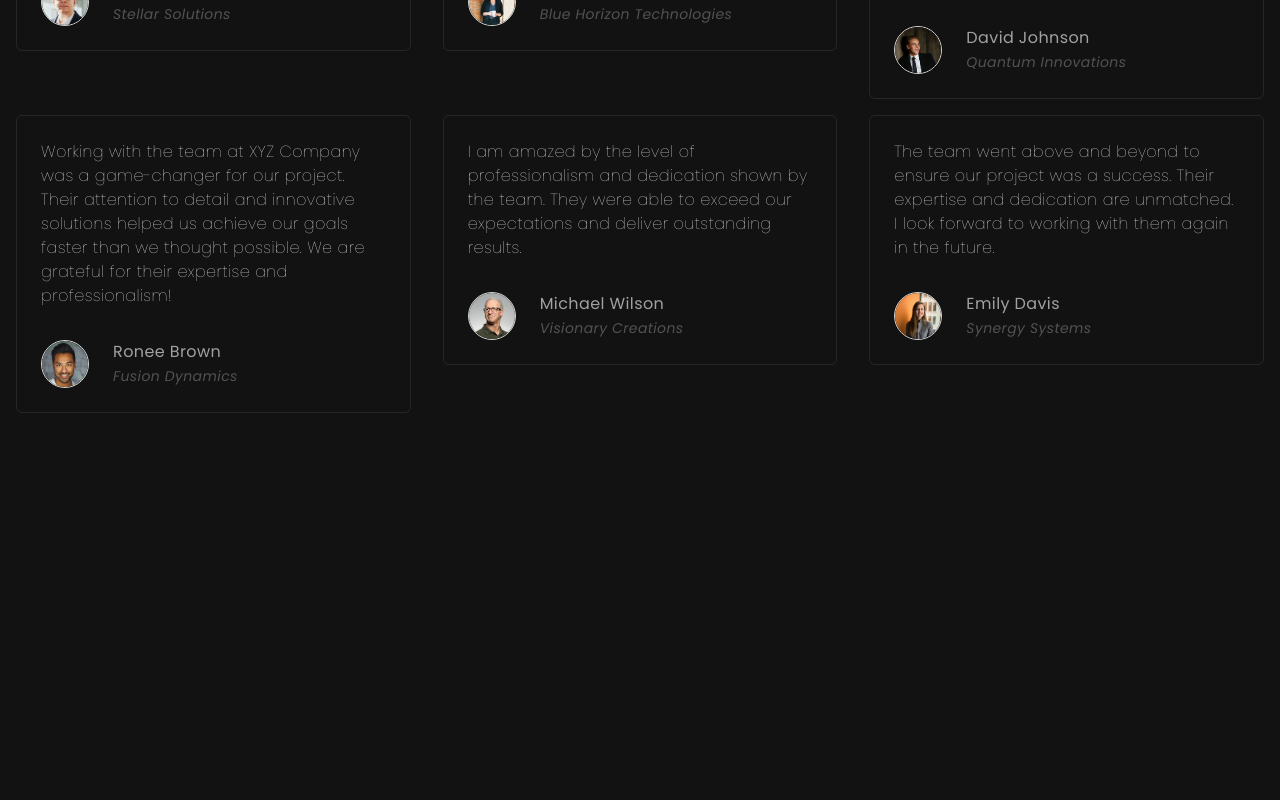
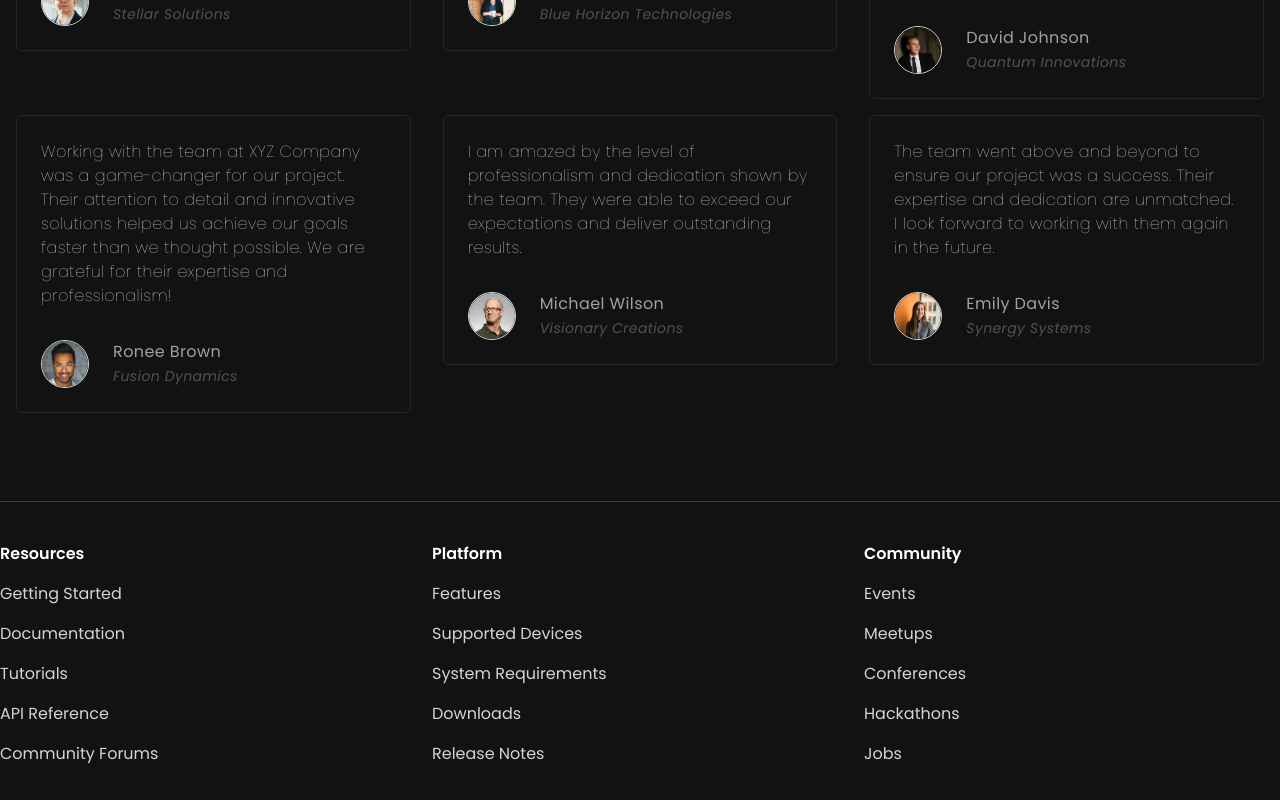
Before and after one commit to i-m-vmsarange/VirtualR, a React (Vite) app: page / in a window 1280 px wide. Shown: the part 3664-4464 px from the top of the page. Before the commit the page ends 4085 px from the top, so only its background shows below. Built offline with nearby package versions, Linux system fonts and the light colour scheme.

Commit message:
complted footer section

```diff
--- a/src/App.jsx
+++ b/src/App.jsx
@@ -1,4 +1,5 @@
 import Features from "./components/Features";
+import Footer from "./components/Footer";
 import HeroSection from "./components/HeroSection";
 import Navbar from "./components/Navbar";
 import Price from "./components/Price";
@@ -16,6 +17,7 @@ const App = () => {
       <Workflow />
       <Price />
       <Testimonials />
+      <Footer />
     </>
   );
 };
--- /dev/null
+++ b/src/components/Footer.jsx
@@ -0,0 +1,59 @@
+import React from "react";
+import { resourcesLinks } from "../constants/index";
+import { platformLinks } from "../constants/index";
+import { communityLinks } from "../constants/index";
+const Footer = () => {
+  return (
+    <footer className="max-w-7xl mx-auto border-t  border-t-neutral-700 py-10 mt-20">
+      <div className="grid grid-cols-2 lg:grid-cols-3 gap-4 ">
+        <div>
+          <h3 className="text-md font-semibold mb-4">Resources</h3>
+          <ul>
+            {resourcesLinks.map((link, index) => {
+              return (
+                <li
+                  key={index}
+                  className="my-4 text-neutral-300 hover:text-white"
+                >
+                  <a href={link.href}>{link.text}</a>
+                </li>
+              );
+            })}
+          </ul>
+        </div>
+        <div>
+          <h3 className="text-md font-semibold mb-4">Platform</h3>
+          <ul>
+            {platformLinks.map((link, index) => {
+              return (
+                <li
+                  key={index}
+                  className="my-4 text-neutral-300 hover:text-white"
+                >
+                  <a href={link.href}>{link.text}</a>
+                </li>
+              );
+            })}
+          </ul>
+        </div>
+        <div>
+          <h3 className="text-md font-semibold mb-4">Community</h3>
+          <ul>
+            {communityLinks.map((link, index) => {
+              return (
+                <li
+                  key={index}
+                  className="my-4 text-neutral-300 hover:text-white"
+                >
+                  <a href={link.href}>{link.text}</a>
+                </li>
+              );
+            })}
+          </ul>
+        </div>
+      </div>
+    </footer>
+  );
+};
+
+export default Footer;
```
